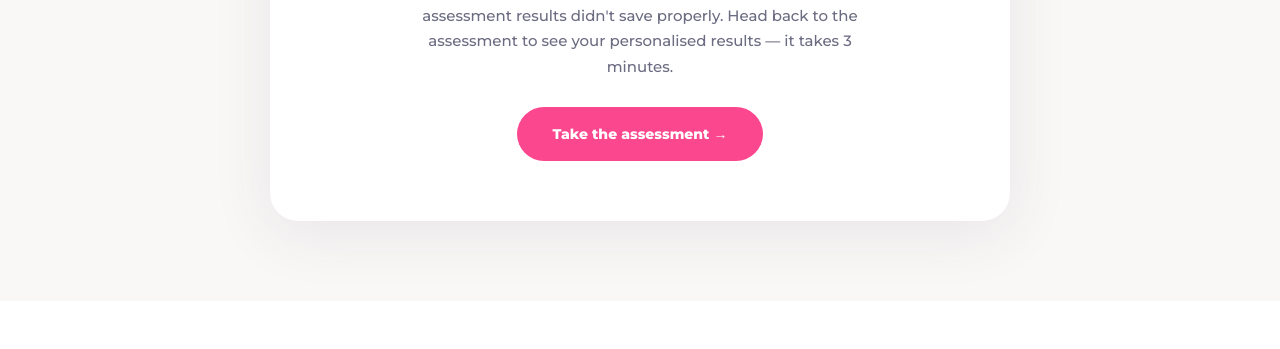
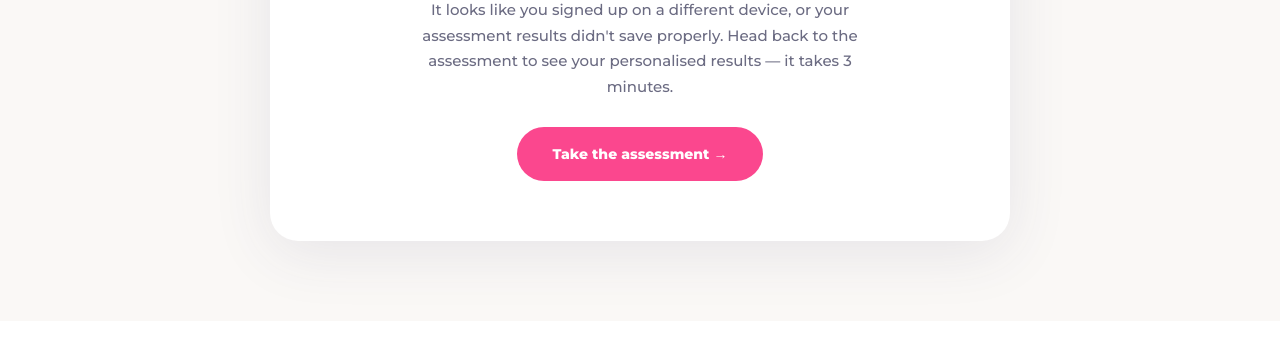
Before and after one commit to Helloweddingpro/assessment, a plain HTML site: page thank-you.html in a window 1280 px wide. Shown: the part 451-800 px from the top of the page. Drawn offline with nearby package versions, Linux system fonts and the light colour scheme.

Commit message:
Update thank-you.html

```diff
--- a/thank-you.html
+++ b/thank-you.html
@@ -8,12 +8,11 @@
 <style>
 *, *::before, *::after { box-sizing: border-box; margin: 0; padding: 0; }
 
-/* Zenler reset */
+/* Standalone page */
 #hwp-ty-root {
-  margin: -20px -20px 0 -20px !important;
-  padding: 0 !important;
-  width: calc(100% + 40px) !important;
-  max-width: none !important;
+  width: 100%;
+  margin: 0;
+  padding: 0;
 }
 
 :root {
```
